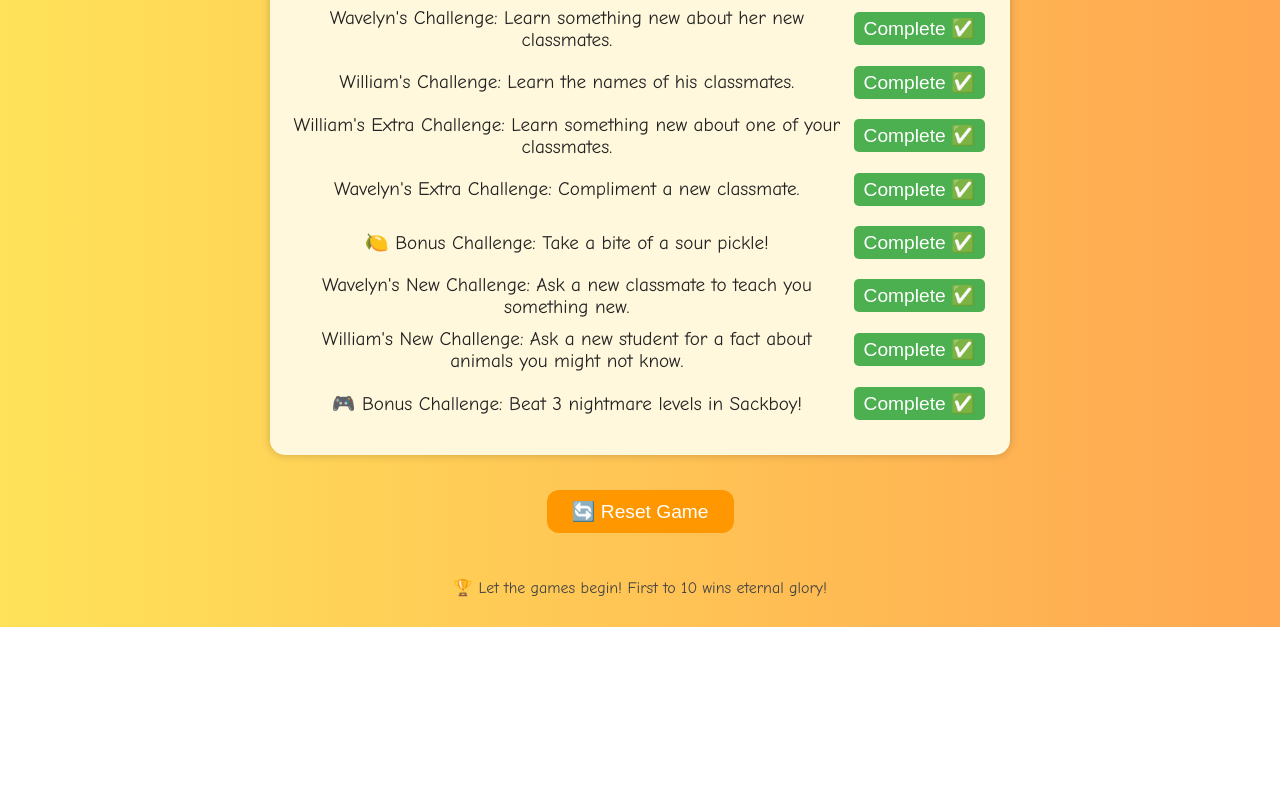
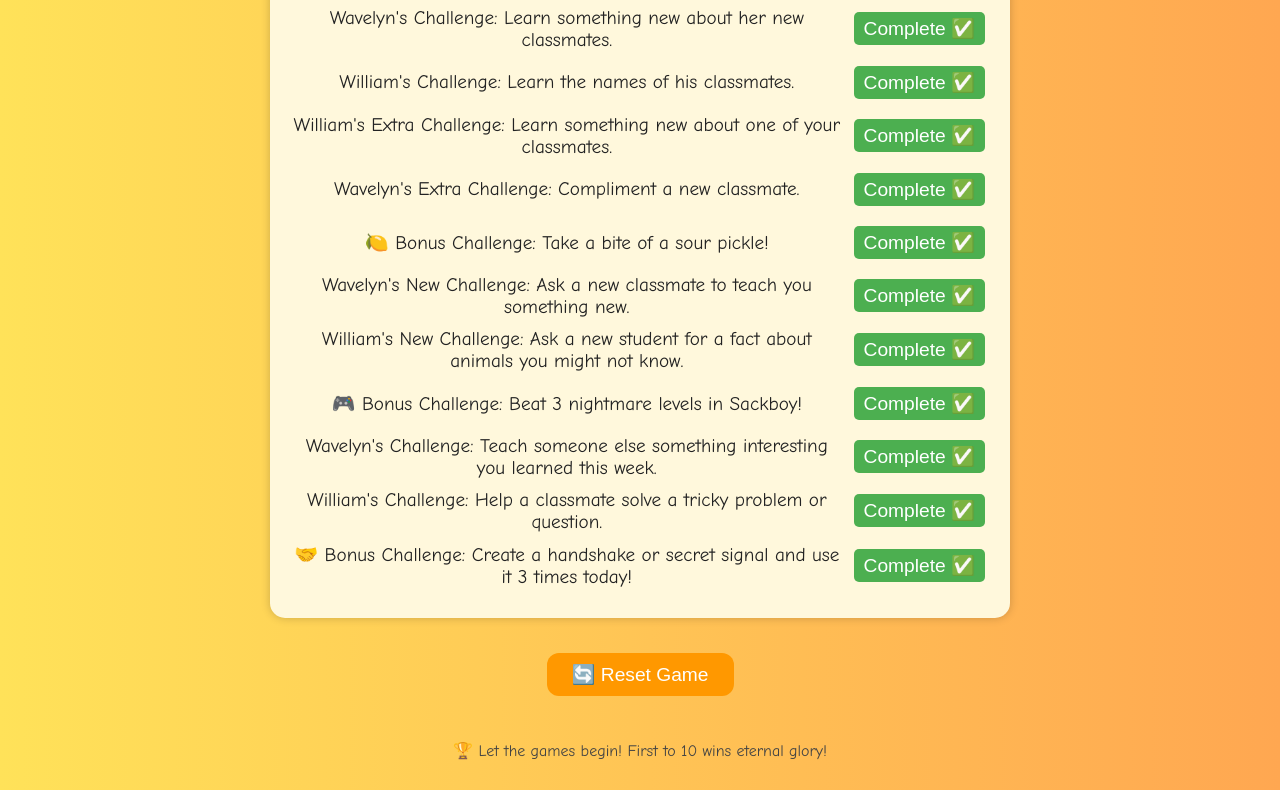
Before and after one commit to acevedla/Summer-challenge, a plain HTML site: page index.html in a window 1280 px wide. Shown: the part 542-1332 px from the top of the page. Before the commit the page ends 1169 px from the top, so only its background shows below. Drawn offline with Linux system fonts and the light colour scheme.

Commit message:
Update index.html

```diff
--- a/index.html
+++ b/index.html
@@ -54,7 +54,6 @@
       <button class="challenge-complete" onclick="completeChallenge('challenge-bonus-pickle')">Complete ✅</button>
     </div>
 
-    <!-- NEW Challenges -->
     <div class="challenge-item">
       <span id="challenge-wavelyn-new" class="challenge-text">Wavelyn's New Challenge: Ask a new classmate to teach you something new.</span>
       <button class="challenge-complete" onclick="completeChallenge('challenge-wavelyn-new')">Complete ✅</button>
@@ -69,6 +68,22 @@
       <span id="challenge-bonus-sackboy" class="challenge-text">🎮 Bonus Challenge: Beat 3 nightmare levels in Sackboy!</span>
       <button class="challenge-complete" onclick="completeChallenge('challenge-bonus-sackboy')">Complete ✅</button>
     </div>
+
+    <!-- NEW Challenges -->
+    <div class="challenge-item">
+      <span id="challenge-wavelyn-teach" class="challenge-text">Wavelyn's Challenge: Teach someone else something interesting you learned this week.</span>
+      <button class="challenge-complete" onclick="completeChallenge('challenge-wavelyn-teach')">Complete ✅</button>
+    </div>
+
+    <div class="challenge-item">
+      <span id="challenge-william-help" class="challenge-text">William's Challenge: Help a classmate solve a tricky problem or question.</span>
+      <button class="challenge-complete" onclick="completeChallenge('challenge-william-help')">Complete ✅</button>
+    </div>
+
+    <div class="challenge-item">
+      <span id="challenge-bonus-handshake" class="challenge-text">🤝 Bonus Challenge: Create a handshake or secret signal and use it 3 times today!</span>
+      <button class="challenge-complete" onclick="completeChallenge('challenge-bonus-handshake')">Complete ✅</button>
+    </div>
   </div>
 
   <div class="reset-section">
```
